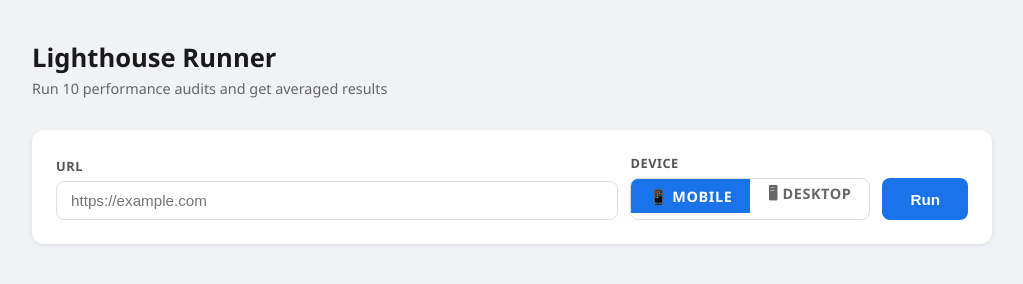
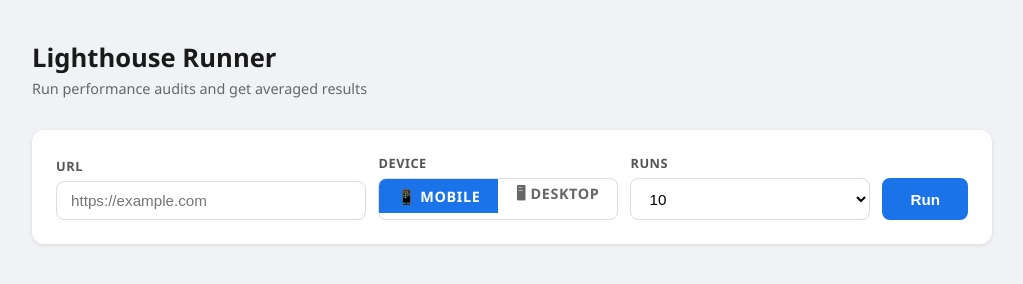
Before and after one commit to Blum83/Lighouse_reports, a website: page public/index.html in a window 1280 px wide. Shown: the whole page, without its empty margins (128-1151 px from the left). Drawn offline with Linux system fonts and the light colour scheme.

Commit message:
amount of running adjustment

```diff
--- a/public/index.html
+++ b/public/index.html
@@ -50,6 +50,19 @@
       transition: border-color .2s;
     }
     input[type="text"]:focus { border-color: #1a73e8; }
+
+    select {
+      width: 100%;
+      padding: 10px 14px;
+      border: 1.5px solid #ddd;
+      border-radius: 8px;
+      font-size: 0.95rem;
+      outline: none;
+      background: #fff;
+      cursor: pointer;
+      height: 42px;
+    }
+    select:focus { border-color: #1a73e8; }
 
     .device-toggle {
       display: flex;
@@ -212,7 +225,7 @@
   <div class="container">
     <header>
       <h1>Lighthouse Runner</h1>
-      <p>Run 10 performance audits and get averaged results</p>
+      <p>Run performance audits and get averaged results</p>
     </header>
 
     <div class="card">
@@ -229,6 +242,18 @@
             <input type="radio" name="device" id="devDesktop" value="desktop" />
             <label for="devDesktop">🖥 Desktop</label>
           </div>
+        </div>
+        <div class="input-group" style="flex:0">
+          <label>Runs</label>
+          <select id="runsSelect">
+            <option value="1">1</option>
+            <option value="3">3</option>
+            <option value="5">5</option>
+            <option value="10" selected>10</option>
+            <option value="15">15</option>
+            <option value="20">20</option>
+            <option value="50">50</option>
+          </select>
         </div>
         <button class="btn-run" id="runBtn" onclick="startRun()">Run</button>
       </div>
@@ -422,6 +447,7 @@
     function startRun() {
       const url = document.getElementById('urlInput').value.trim();
       const device = document.querySelector('input[name="device"]:checked').value;
+      const runs = parseInt(document.getElementById('runsSelect').value, 10);
 
       if (!url) { showError('Please enter a URL.'); return; }
 
@@ -445,7 +471,7 @@
       const metaEl = document.getElementById('resultsMeta');
       metaEl.innerHTML = `<strong>${url}</strong> &nbsp;·&nbsp; ${device === 'mobile' ? '📱 Mobile' : '🖥 Desktop'} &nbsp;·&nbsp; ${new Date().toLocaleString()}`;
 
-      const evtSource = new EventSource(`/run?url=${encodeURIComponent(url)}&device=${device}`);
+      const evtSource = new EventSource(`/run?url=${encodeURIComponent(url)}&device=${device}&runs=${runs}`);
 
       evtSource.addEventListener('progress', e => {
         const data = JSON.parse(e.data);
```
Also changed, not shown: server.js (+6 -4 lines).
